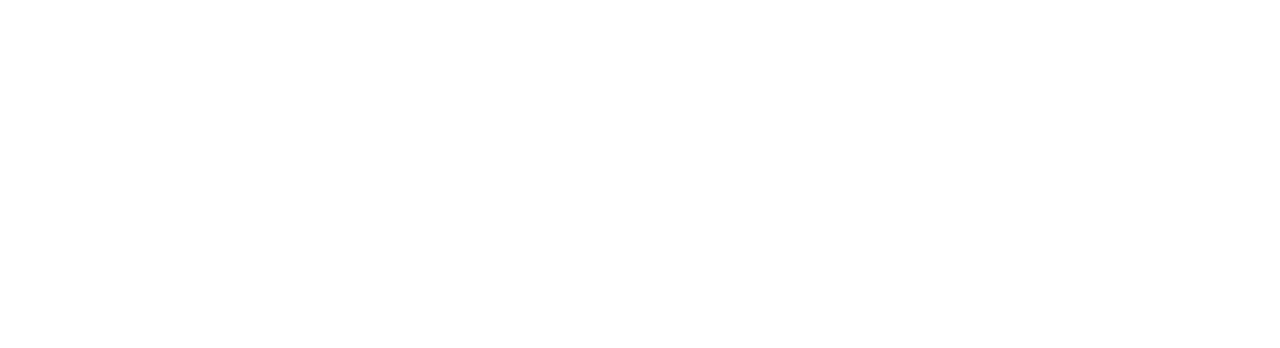
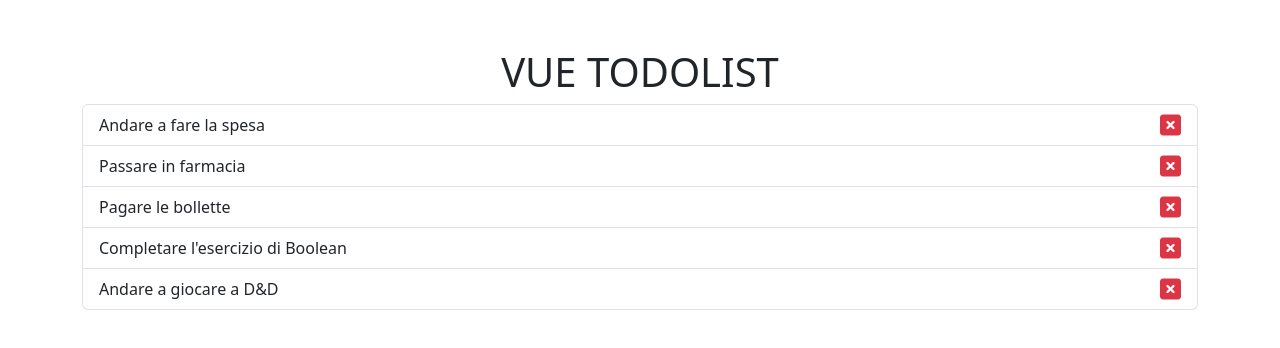
Before and after one commit to GiuseppeCassone/vue-todolist, a plain HTML site: page index.html in a window 1280 px wide. Drawn offline with nearby package versions, Linux system fonts and the light colour scheme.

Commit message:
stampato in pagina la lista di ogni oggetto

```diff
--- a/index.html
+++ b/index.html
@@ -13,6 +13,19 @@
 
     <div id="app">
 
+        <div class="container my-5">
+
+            <h1 class="text-center">VUE TODOLIST</h1>
+
+            <ul class="list-group">
+                <li v-for="(currentTodo, index) in todolist" class="list-group-item d-flex justify-content-between">
+                    <span>{{ currentTodo.text }}</span>
+                    <i class="fa-solid fa-square-xmark text-danger fs-4"></i>
+                </li>
+
+            </ul>
+
+        </div>
 
 
     </div>
```
